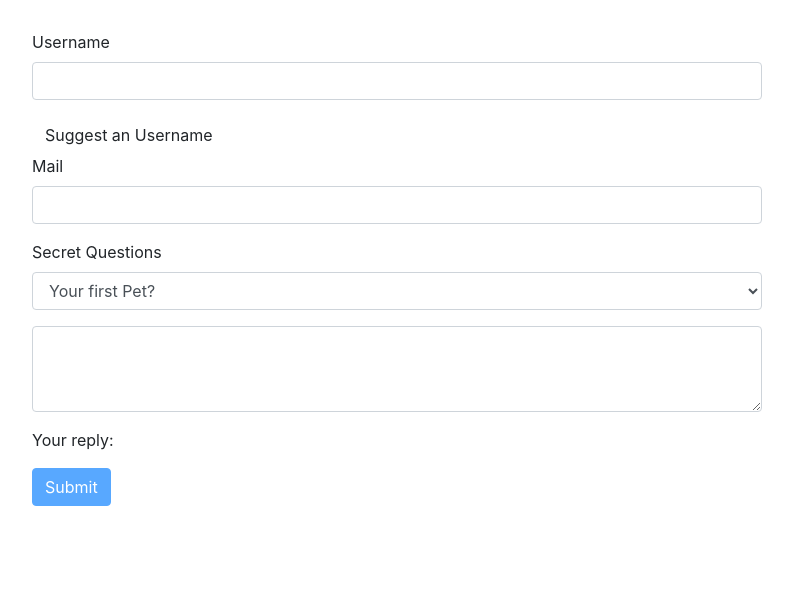
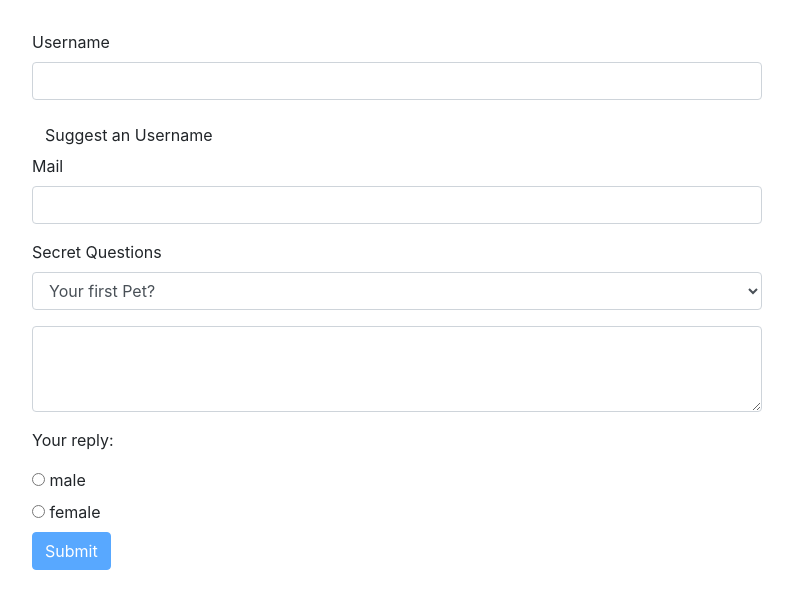
Before and after one commit to pawtwa/angular-7-forms, an Angular app: page / in a window 1280 px wide. Shown: the top 608 px of the page, without its empty margins (53-846 px from the left). Built offline with nearby package versions, Linux system fonts and the light colour scheme.

Commit message:
Handling radio buttons

```diff
--- a/src/app/app.component.html
+++ b/src/app/app.component.html
@@ -58,6 +58,17 @@
           ></textarea>
         </div>
         <p>Your reply: {{ answer }}</p>
+        <div class="radio" *ngFor="let gender of genders">
+          <label>
+            <input
+              type="radio"
+              name="gender"
+              ngModel
+              [value]="gender"
+            >
+            {{gender}}
+          </label>
+        </div>
         <button
           class="btn btn-primary"
           type="submit"
--- a/src/app/app.component.ts
+++ b/src/app/app.component.ts
@@ -16,6 +16,8 @@
 
   answer: string = "";
 
+  genders = ['male', 'female'];
+
   suggestUserName() {
     const suggestedName = "Superuser";
   }
```
